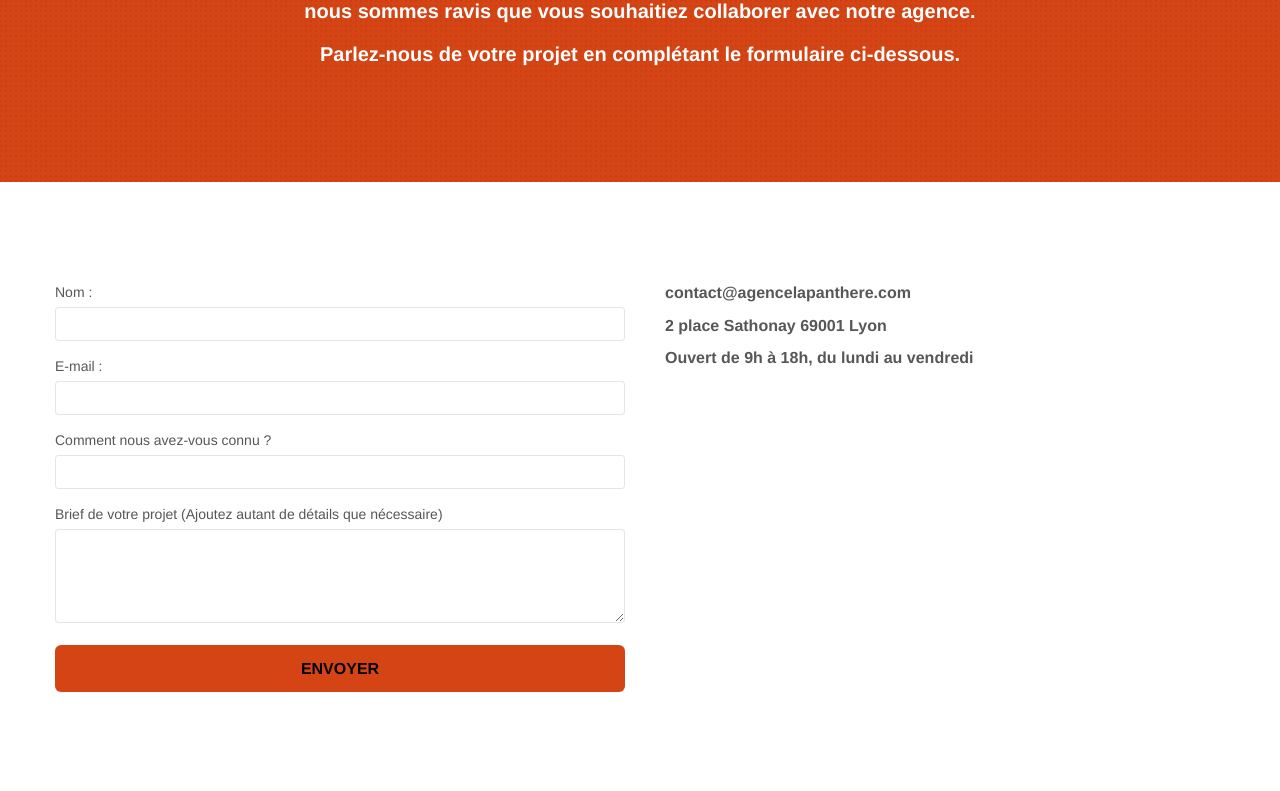
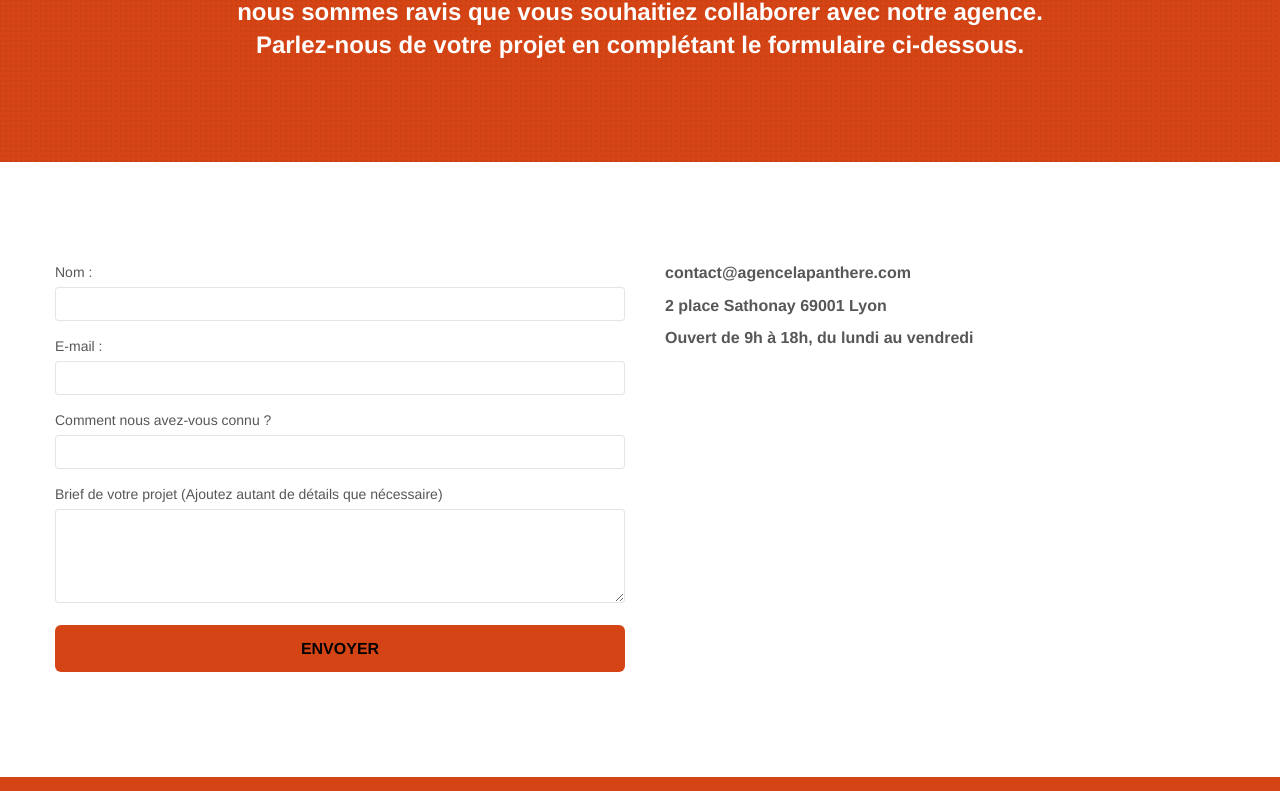
Before and after one commit to DOMENGES/DOMENGES_P4_instant_T_1, a plain HTML site: page page2.html in a window 1280 px wide. Shown: the part 267-1058 px from the top of the page. Drawn offline with nearby package versions, Linux system fonts and the light colour scheme; files that its build step writes are made by us from their sources; a script that the page names is missing.

Commit message:
test dans h2 div à la place de h

```diff
--- a/page2.html
+++ b/page2.html
@@ -46,10 +46,10 @@
 							<h1 class="text-center white">
 							Parlons web design !
 							</h1>
-							<h2 class="mg-lg white tight-width-whitespace">
-								<p>nous sommes ravis que vous souhaitiez collaborer avec notre agence.</p>
-								<p>Parlez-nous de votre projet en complétant le formulaire ci-dessous.</p>
-							</h2>
+								<h2 class="mg-lg white tight-width-whitespace">
+									<div>nous sommes ravis que vous souhaitiez collaborer avec notre agence.</div>
+									<div>Parlez-nous de votre projet en complétant le formulaire ci-dessous.</div>
+								</h2>
 						</div>
 					</div>
 				</div>
```
